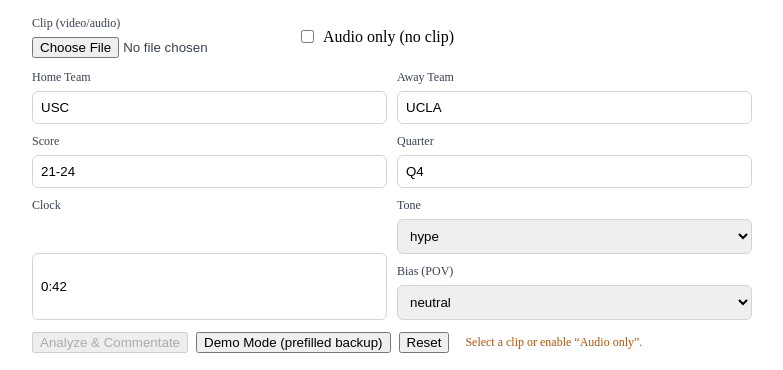
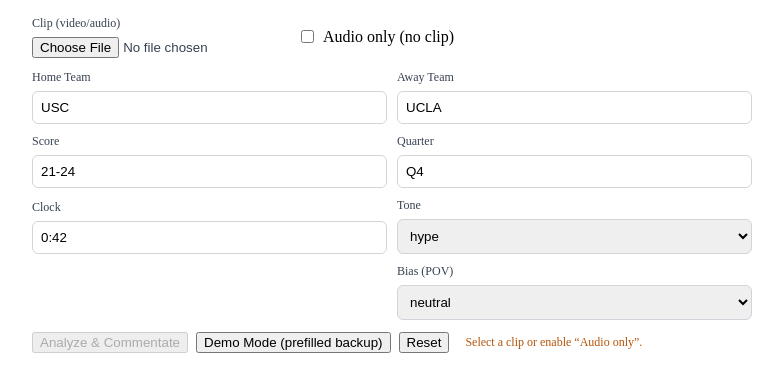
Before and after one commit to TristianSellers/Mr.TAI, a React (Vite) app in the folder frontend/: page / in a window 1280 px wide. Shown: the part 120-490 px from the top of the page, without its empty margins (248-1031 px from the left). Built offline with nearby package versions, Linux system fonts and the light colour scheme; no server answers.

Commit message:
fix: evened ui spacing

```diff
--- a/frontend/src/pages/Commentator.jsx
+++ b/frontend/src/pages/Commentator.jsx
@@ -85,7 +85,7 @@
   }
 
   const canAnalyze = !!file || audioOnly;
-  const labelStyle = { display: "grid", gap: 6, fontSize: 12, color: "#374151" };
+  const labelStyle = { display: "grid", gap: 6, fontSize: 12, color: "#374151", lineHeight: 1.25 };
   const inputStyle = { padding: 8, border: "1px solid #d1d5db", borderRadius: 6 };
 
   return (
@@ -115,7 +115,8 @@
           </label>
         </div>
 
-        <div style={{ display: "grid", gap: 10, gridTemplateColumns: "1fr 1fr" }}>
+        {/* Two-column, one-field-per-cell to avoid vertical offset */}
+        <div style={{ display: "grid", gap: 10, gridTemplateColumns: "1fr 1fr", alignItems: "end" }}>
           <label style={labelStyle}>
             <span>Home Team</span>
             <input
@@ -169,7 +170,6 @@
             />
           </label>
 
-          <div style={{ display: "grid", gap: 10 }}>
           <label style={labelStyle}>
             <span>Tone</span>
             <select
@@ -183,6 +183,9 @@
               <option value="radio">radio</option>
             </select>
           </label>
+
+          {/* spacer to keep symmetry */}
+          <div aria-hidden="true" />
 
           <label style={labelStyle}>
             <span>Bias (POV)</span>
@@ -198,7 +201,6 @@
               <option value="away">away</option>
             </select>
           </label>
-          </div>
         </div>
 
         <div style={{ display: "flex", gap: 8, alignItems: "center" }}>
```
Lines whose indentation alone changed are shown as unchanged.
